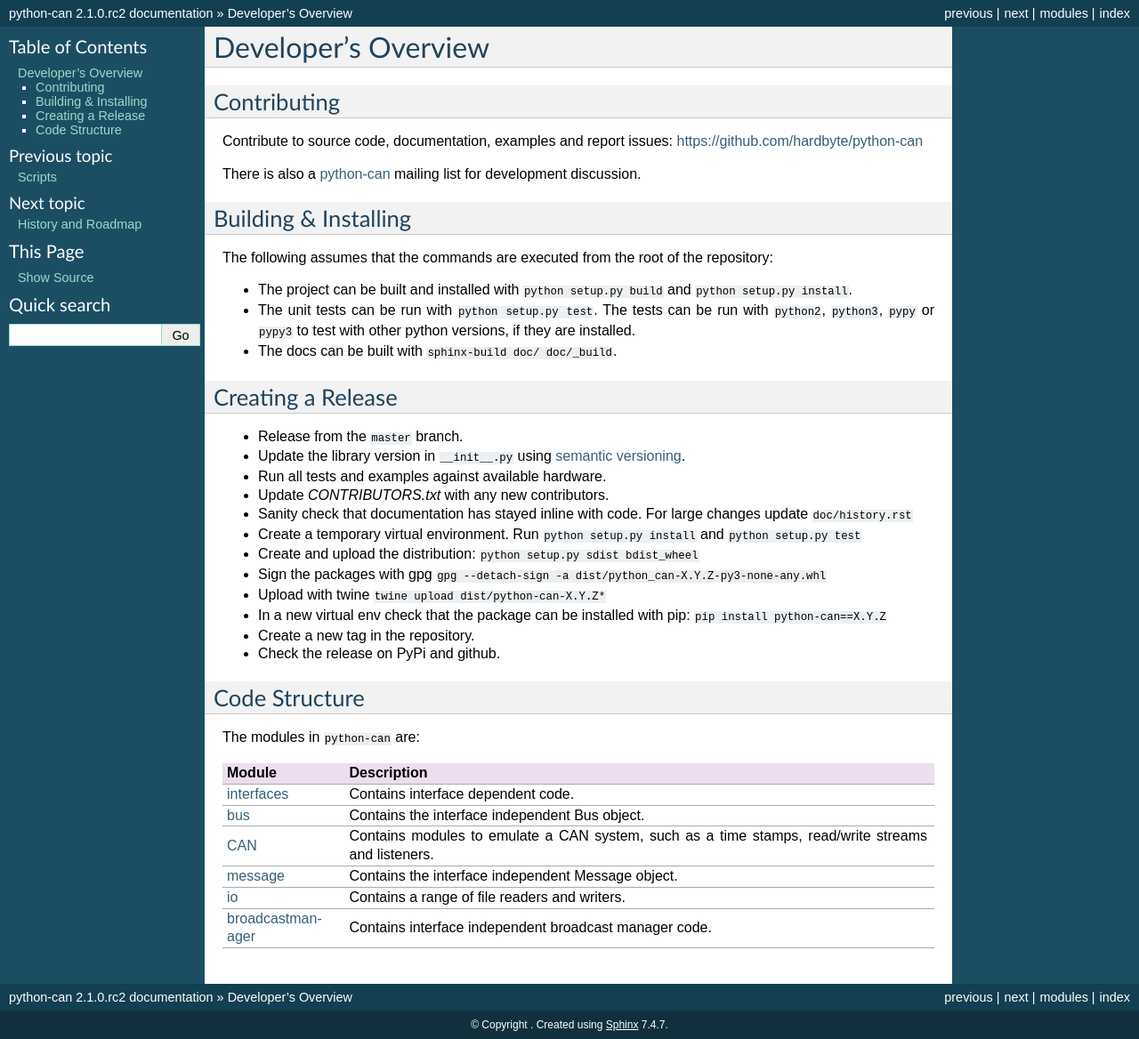
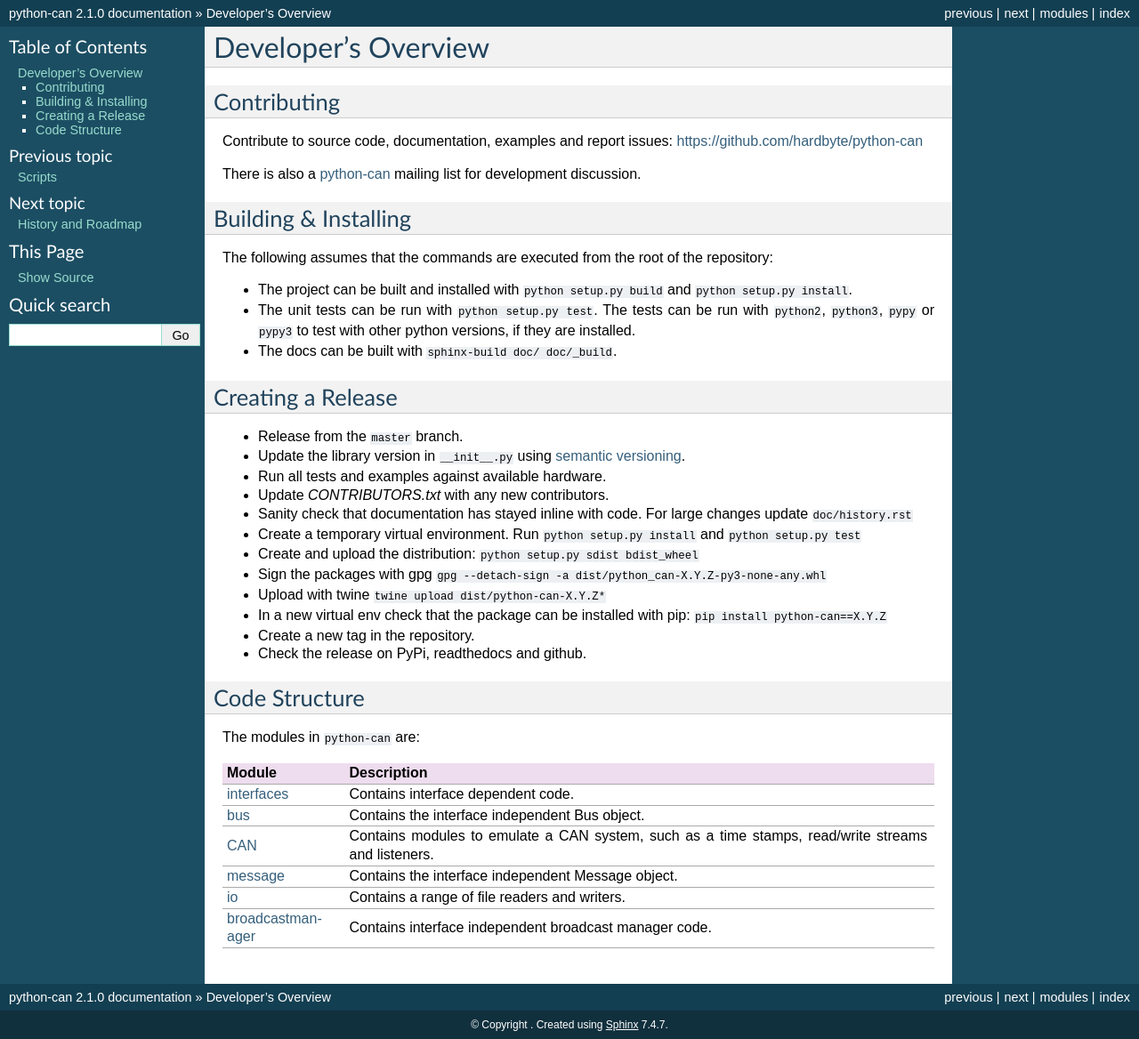
Before and after one commit to hardbyte/python-can, a Sphinx documentation site: the page built from doc/development.rst, in a window 1280 px wide. Shown: the whole page at 89% size. Built offline with Sphinx 7.4.7, drawn with Linux system fonts in a browser that asks for light colours.

```diff
--- a/can/__init__.py
+++ b/can/__init__.py
@@ -5,7 +5,7 @@ from __future__ import absolute_import
 
 import logging
 
-__version__ = "2.1.0.rc2"
+__version__ = "2.1.0"
 
 log = logging.getLogger('can')
 
--- a/doc/development.rst
+++ b/doc/development.rst
@@ -38,7 +38,7 @@ Creating a Release
 - Upload with twine ``twine upload dist/python-can-X.Y.Z*``
 - In a new virtual env check that the package can be installed with pip: ``pip install python-can==X.Y.Z``
 - Create a new tag in the repository.
-- Check the release on PyPi and github.
+- Check the release on PyPi, readthedocs and github.
 
 
 Code Structure
```
Also changed, not shown: CHANGELOG.txt (added, +34 -0 lines).
